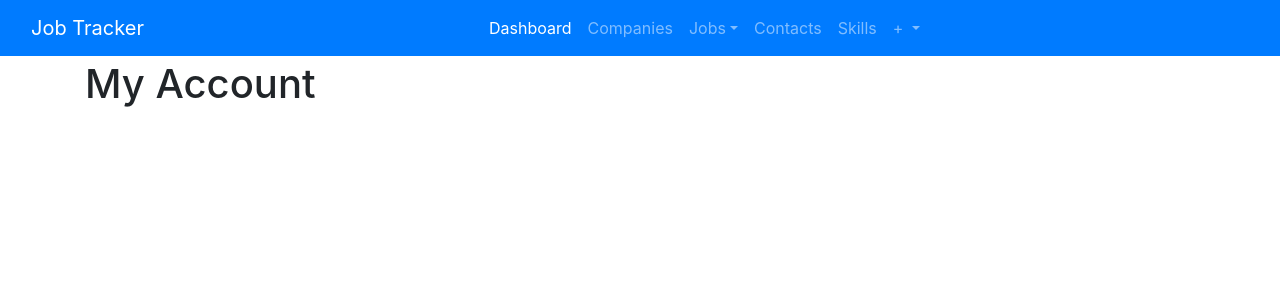
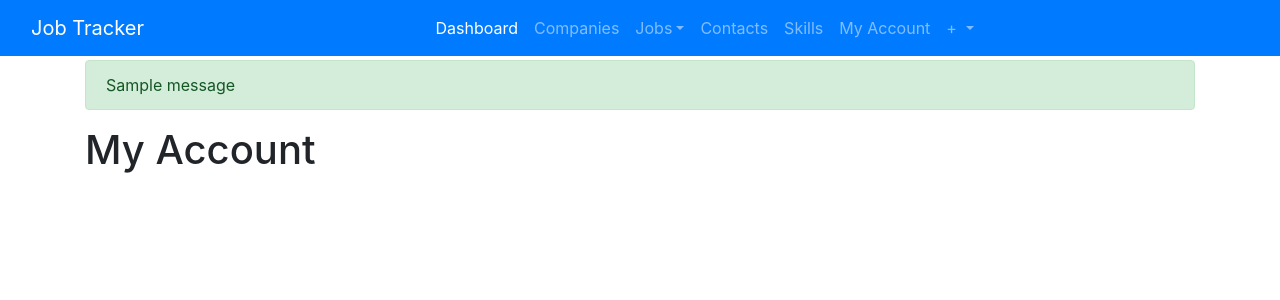
Before and after one commit to jaywangjhw/jobtracker, a Django app: page /account/ in a window 1280 px wide. Shown: the top 300 px of the page. Run offline with Django 3.2, Linux system fonts and the light colour scheme; tables that the repository leaves empty hold one stand-in row (values such as "Sample post"); one stand-in notice (Sample message) is shown.

Commit message:
Updated base.html

```diff
--- a/jobs/templates/jobs/base.html
+++ b/jobs/templates/jobs/base.html
@@ -43,6 +43,9 @@
 					<li class="nav-item">
 						<a class="nav-link" href="#">Skills</a>
 					</li>
+					<li class="nav-item">
+						<a class="nav-link" href="/account">My Account</a>
+					</li>
 					<li class="nav-item dropdown">
 						<a class="nav-link dropdown-toggle" href="#" id="navbarDropdownMenuLink" role="button" data-bs-toggle="dropdown" aria-expanded="false"> + </a>
 						<ul class="dropdown-menu" aria-labelledby="navbarDropdownMenuLink">
@@ -57,6 +60,13 @@
 	</nav>
 
 	<div class="container">
+          {% if messages %}
+            {% for message in messages %}
+              <div class="alert alert-{{ message.tags }}">
+                {{ message }}
+              </div>
+            {% endfor %}
+          {% endif %}
 		{% block content %}{% endblock %}
 	</div>
 
```
